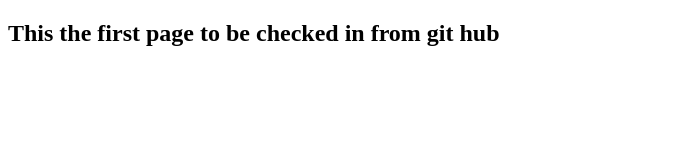
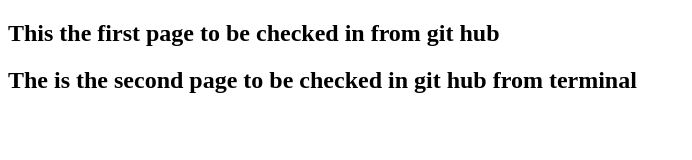
Before and after one commit to kattisarika/github-testing7, a plain HTML site: page index.html in a window 1280 px wide. Shown: the whole page, without its empty margins (0-692 px from the left). Drawn offline with Linux system fonts and the light colour scheme.

Commit message:
adding h2 in the index

```diff
--- a/index.html
+++ b/index.html
@@ -12,7 +12,9 @@
 
         <nav>
             <h1>This the first page to be checked in from git hub</h1>
+            <h2>The is the second page to be checked in git hub from terminal </h2>
         </nav>
+
     </header>
 
 </body>
```
